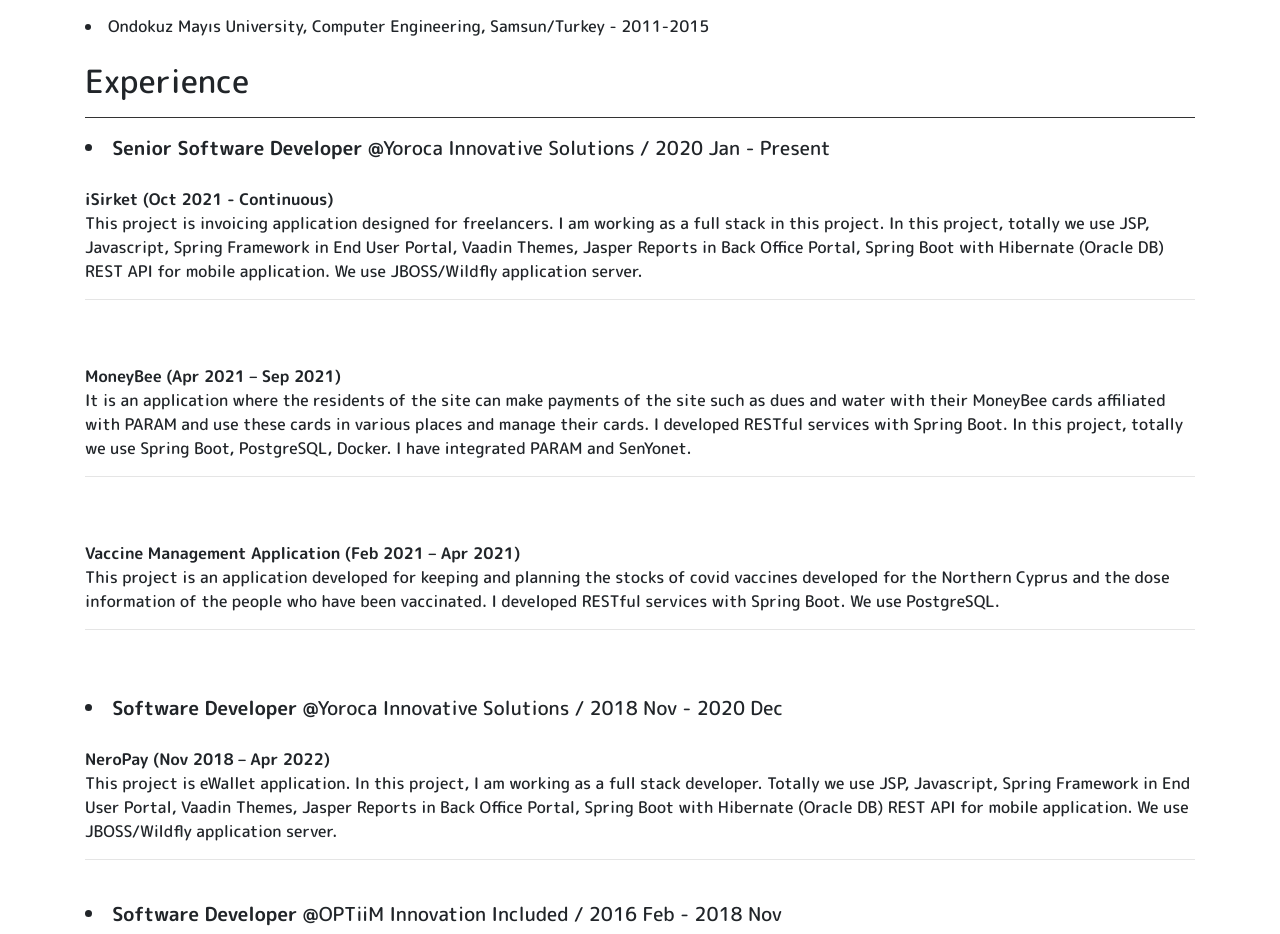
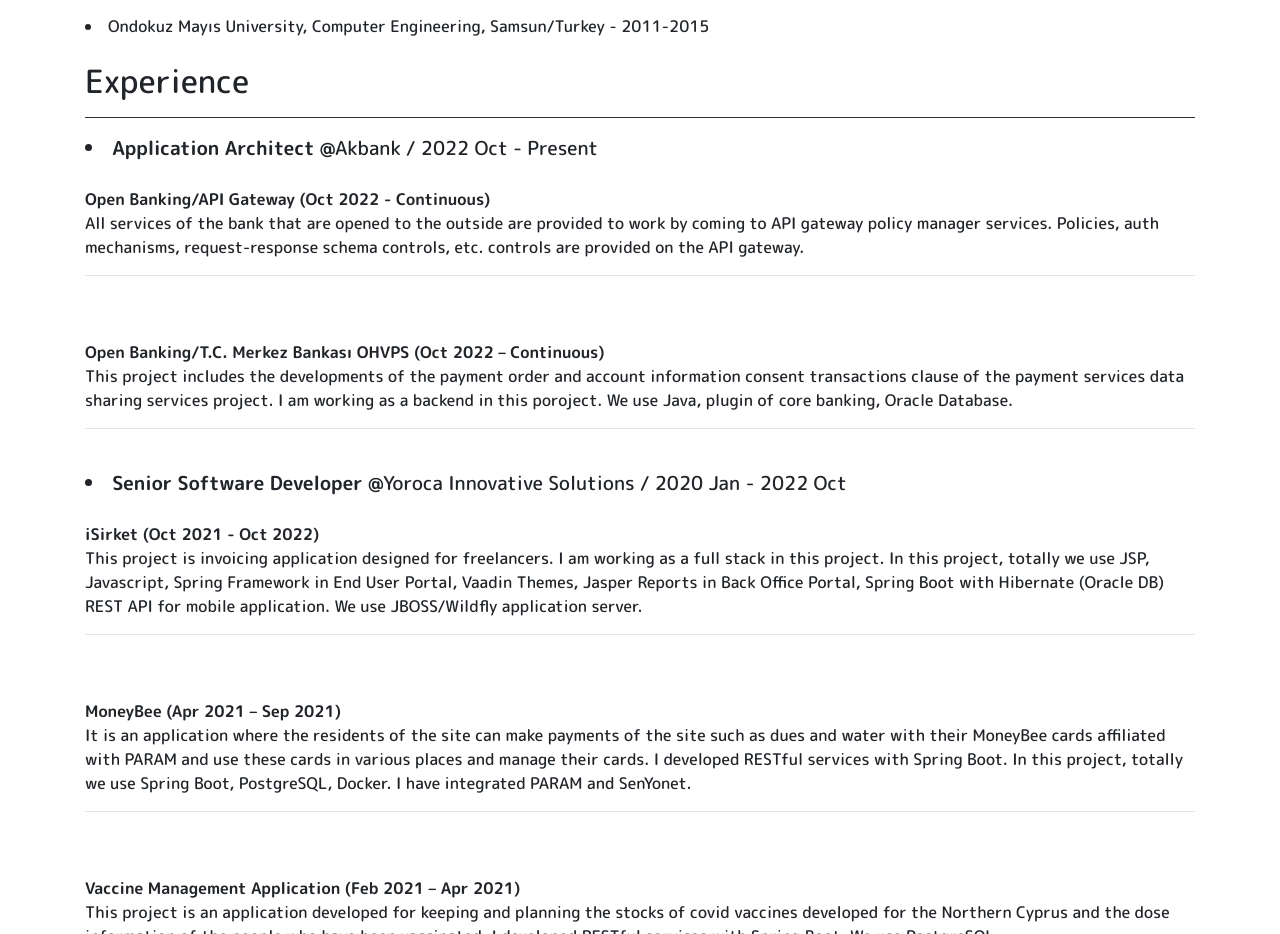
Before and after one commit to benguozcan/benguozcan.github.io, a plain HTML site: page index.html in a window 1280 px wide. Shown: the part 1200-2134 px from the top of the page. Drawn offline with Linux system fonts and the light colour scheme.

Commit message:
Update index.html

```diff
--- a/index.html
+++ b/index.html
@@ -125,11 +125,30 @@
           "
         />
         <li style="font-size: larger">
-          <strong>Senior Software Developer </strong>@Yoroca Innovative
-          Solutions / 2020 Jan - Present
+          <strong>Application Architect </strong>@Akbank / 2022 Oct - Present
         </li>
         <br />
-        <strong>iSirket (Oct 2021 - Continuous)</strong>
+        <strong>Open Banking/API Gateway (Oct 2022 - Continuous)</strong>
+        <p>
+          All services of the bank that are opened to the outside are provided to work by coming to API gateway policy manager services.
+          Policies, auth mechanisms, request-response schema controls, etc. controls are provided on the API gateway.
+        </p>
+        <hr />
+        <br />
+        <br />
+        <strong>Open Banking/T.C. Merkez Bankası OHVPS (Oct 2022 – Continuous)</strong>
+        <p>
+          This project includes the developments of the payment order and account information consent transactions clause of the payment services data sharing services project.
+          I am working as a backend in this poroject. We use Java, plugin of core banking, Oracle Database.
+        </p>
+        <hr />
+        <br />
+        <li style="font-size: larger">
+          <strong>Senior Software Developer </strong>@Yoroca Innovative
+          Solutions / 2020 Jan - 2022 Oct
+        </li>
+        <br />
+        <strong>iSirket (Oct 2021 - Oct 2022)</strong>
         <p>
           This project is invoicing application designed for freelancers. I am
           working as a full stack in this project. In this project, totally we
```
